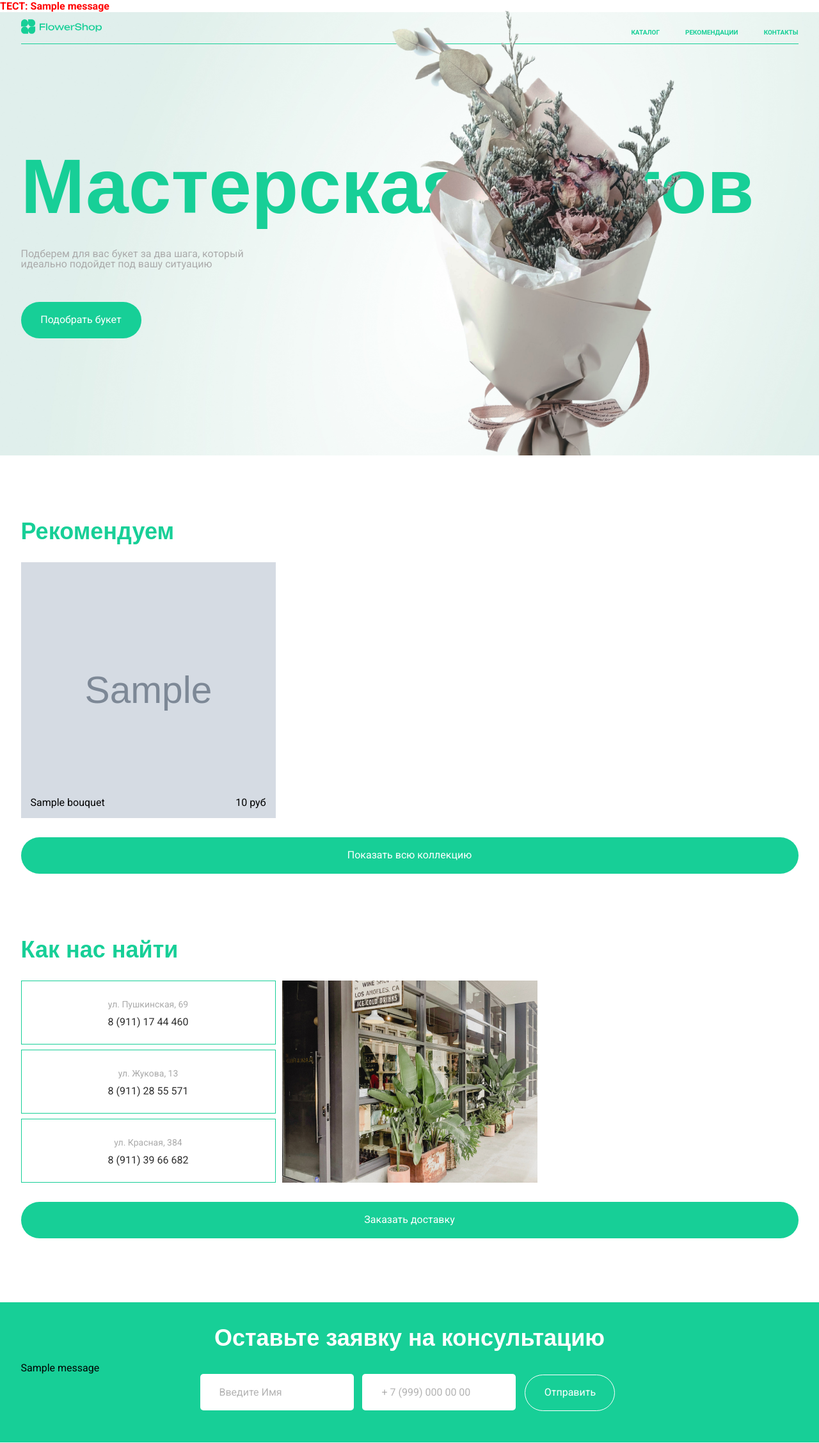
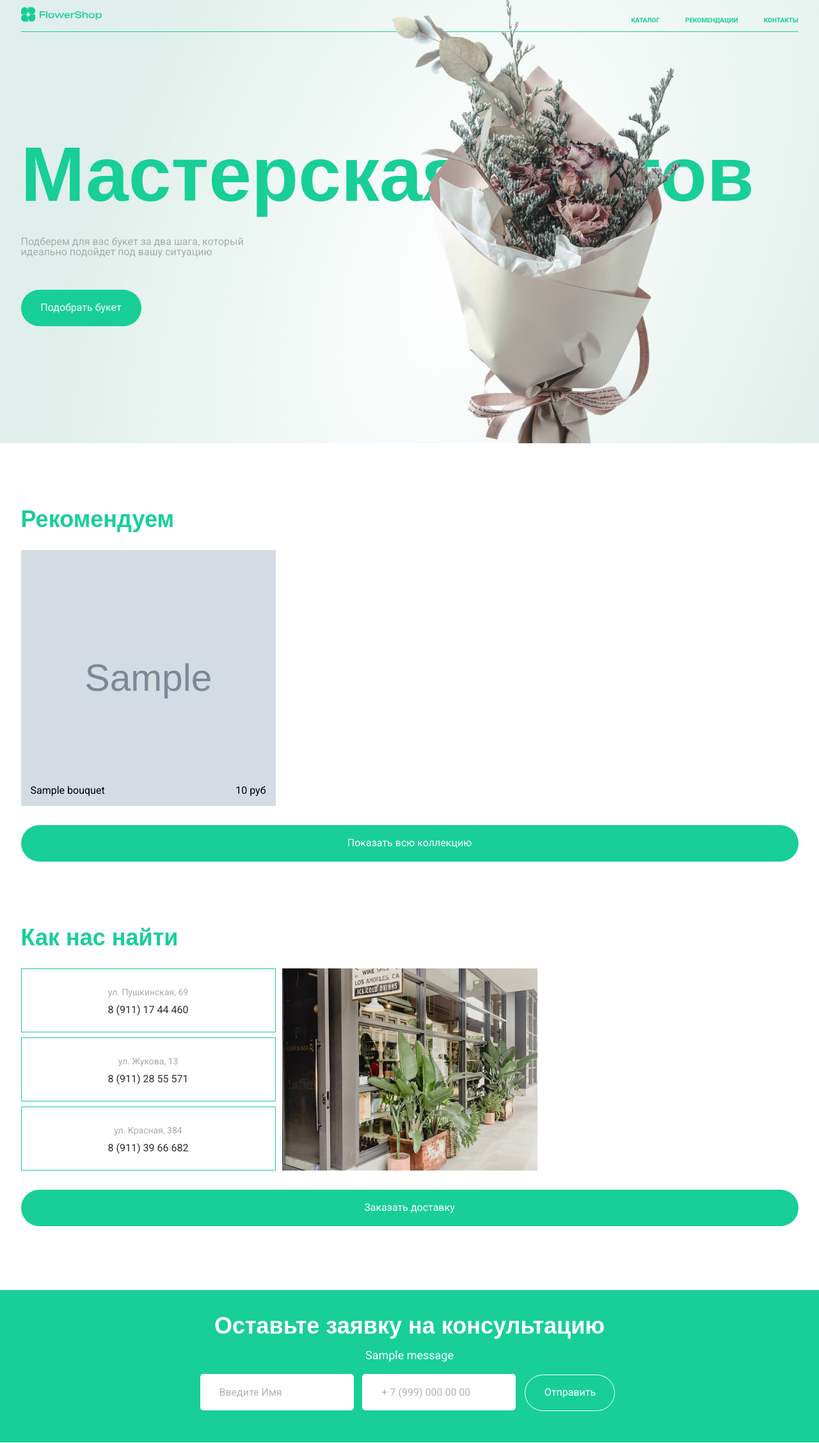
Before and after one commit to KillReal11/flower_shop_service, a Django app: page / in a window 1280 px wide. Shown: the top 2256 px of the page at 64% size. Run offline with Django 5.2, Linux system fonts and the light colour scheme; tables that the repository leaves empty hold one stand-in row (values such as "Sample post"); grey boxes marked "Sample" are stand-in pictures; one stand-in notice (Sample message) is shown; a map, chart or similar area stays blank; parts of the project's set-up code (start-up, migrations or seed data) failed here and were passed over; some web fonts are replaced.

Commit message:
ruff formated, deleted tests

```diff
--- a/static/css/main.css
+++ b/static/css/main.css
@@ -286,6 +286,16 @@ height: 825px;*/
     margin-bottom: 19px;
     text-align: center;
     color: #FFFFFF;
+}
+
+.consultation__message {
+    text-align: center;
+    color: #FFFFFF;
+    font-family: 'Roboto', sans-serif;
+    font-weight: 400;
+    font-size: 18px;
+    line-height: 103.52%;
+    margin-bottom: 19px;
 }
 
 .consultation__form {
--- a/templates/base.html
+++ b/templates/base.html
@@ -11,9 +11,6 @@
     <link rel="stylesheet" href="{% static 'css/main.css' %}">
   </head>
   <body>
-    {% for message in messages %}
-      <p style="color: red; font-weight: bold;">ТЕСТ: {{ message }}</p>
-    {% endfor %}
     {% block header %}
       <header id="header">
         <div class="container">
```
Also changed, not shown: flowers/views.py (+4 -3 lines), flowers/forms.py (line endings or trailing spaces).
